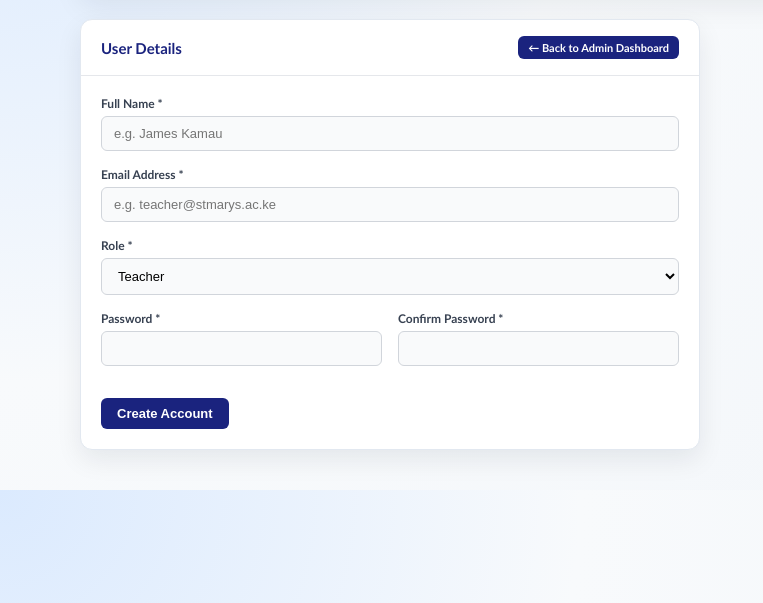
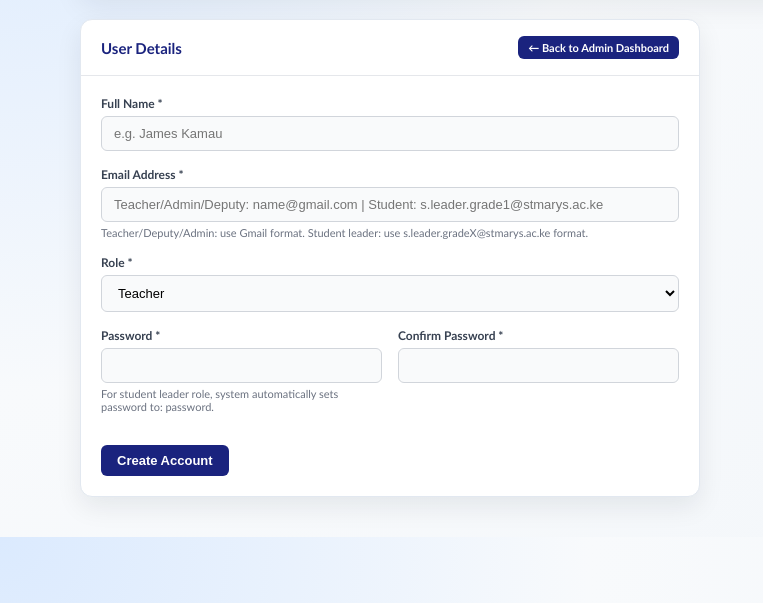
Before and after one commit to Japheth-Njuguna/radts, a PHP site: page /modules/users/create.php in a window 1280 px wide. Shown: the part 197-800 px from the top of the page, without its empty margins (0-763 px from the left). Run offline with PHP 8.4, Linux system fonts and the light colour scheme; the visitor is signed in with stand-in values (Sample User, id 1).

```diff
--- a/index.php
+++ b/index.php
@@ -91,7 +91,7 @@ if ($_SERVER['REQUEST_METHOD'] === 'POST') {
                     required
                 >
                 <div class="form-helper">
-                    <a href="forgot_password.php">Forgot password?</a>
+                    <a href="forgot_password.php">Forgot password? (Teachers only)</a>
                 </div>
             </div>
 
--- a/modules/users/create.php
+++ b/modules/users/create.php
@@ -20,12 +20,21 @@ if ($_SERVER['REQUEST_METHOD'] === 'POST') {
 
     $allowedRoles = ['teacher', 'student_leader', 'deputy', 'admin'];
 
+    if ($role === 'student_leader') {
+        $password = 'password';
+        $confirmPassword = 'password';
+    }
+
     if ($name === '' || $email === '' || $password === '' || $confirmPassword === '') {
         $error = 'Please fill in all required fields.';
     } elseif (!filter_var($email, FILTER_VALIDATE_EMAIL)) {
         $error = 'Please enter a valid email address.';
     } elseif (!in_array($role, $allowedRoles, true)) {
         $error = 'Invalid role selected.';
+    } elseif (in_array($role, ['teacher', 'deputy', 'admin'], true) && !preg_match('/@gmail\.com$/i', $email)) {
+        $error = 'Teachers, deputies and admins must use a Gmail address format (example: jameskamau@gmail.com).';
+    } elseif ($role === 'student_leader' && !preg_match('/^s\.leader\.grade[0-9]{1,2}@stmarys\.ac\.ke$/i', $email)) {
+        $error = 'Student leader email must follow this format: s.leader.grade1@stmarys.ac.ke';
     } elseif (strlen($password) < 8) {
         $error = 'Password must be at least 8 characters long.';
     } elseif ($password !== $confirmPassword) {
@@ -45,7 +54,11 @@ if ($_SERVER['REQUEST_METHOD'] === 'POST') {
             mysqli_stmt_bind_param($insert, 'ssss', $name, $email, $passwordHash, $role);
 
             if (mysqli_stmt_execute($insert)) {
-                $success = 'User account created successfully.';
+                if ($role === 'student_leader') {
+                    $success = 'Student leader account created successfully. Default password is: password';
+                } else {
+                    $success = 'User account created successfully.';
+                }
                 $_POST = [];
             } else {
                 $error = 'Failed to create user account. Please try again.';
@@ -96,9 +109,12 @@ if ($_SERVER['REQUEST_METHOD'] === 'POST') {
                     name="email"
                     class="form-control"
                     value="<?php echo htmlspecialchars($_POST['email'] ?? ''); ?>"
-                    placeholder="e.g. teacher@stmarys.ac.ke"
+                    placeholder="Teacher/Admin/Deputy: name@gmail.com | Student: s.leader.grade1@stmarys.ac.ke"
                     required
                 >
+                <small style="color:#6B7280;font-size:11px;margin-top:4px;display:block">
+                    Teacher/Deputy/Admin: use Gmail format. Student leader: use s.leader.gradeX@stmarys.ac.ke format.
+                </small>
             </div>
 
             <div class="form-group-block">
@@ -121,6 +137,9 @@ if ($_SERVER['REQUEST_METHOD'] === 'POST') {
                         minlength="8"
                         required
                     >
+                    <small style="color:#6B7280;font-size:11px;margin-top:4px;display:block">
+                        For student leader role, system automatically sets password to: password.
+                    </small>
                 </div>
                 <div class="form-group-block">
                     <label class="form-label">Confirm Password *</label>
```
Also changed, not shown: forgot_password.php (+7 -2 lines), reset_password.php (+7 -4 lines).
